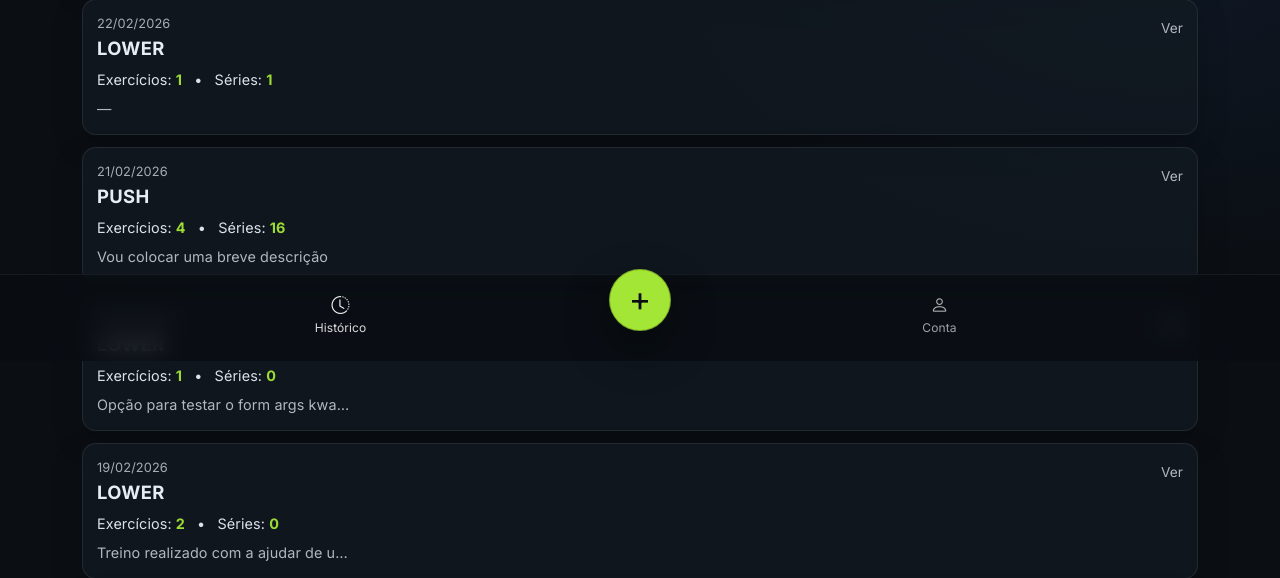
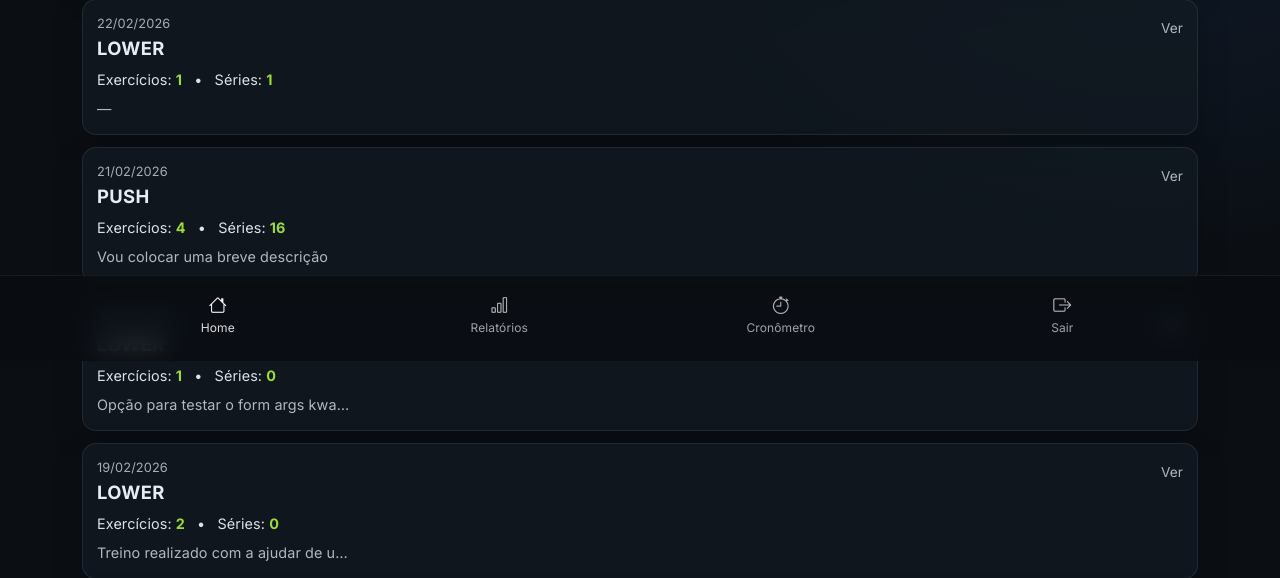
Before and after one commit to murilonegrao/mike, a Django app: page /training/ in a window 1280 px wide. Shown: the part 439-1017 px from the top of the page. Run offline with Django 5.2, Linux system fonts and the light colour scheme; a user stored in the database is signed in; data comes from the database, SQL or seed files in the repository; both versions use the stored data as it was after the commit.

Commit message:
sistema pronto, falta deploy

```diff
--- a/static/mike/css/styles.css
+++ b/static/mike/css/styles.css
@@ -570,7 +570,7 @@ html[data-theme="light"] .m-bottomnav {
 
 .bottom-nav-inner {
   display: grid;
-  grid-template-columns: 1fr auto 1fr;
+  grid-template-columns: repeat(4, 1fr);
   align-items: end;
   gap: 10px;
 }
@@ -709,3 +709,13 @@ html[data-theme="light"] .m-form p select:focus,
 html[data-theme="light"] .m-form p textarea:focus{
   border-color: rgba(59, 130, 246, .45);
 }
+
+/* Logout as POST form, visually identical to bn-item link */
+.bn-item-form { margin: 0; }
+
+.bn-item-btn {
+  width: 100%;
+  background: transparent;
+  border: 0;
+  cursor: pointer;
+}
--- a/templates/base.html
+++ b/templates/base.html
@@ -60,24 +60,40 @@
         <div class="container">
           <div class="bottom-nav-inner">
 
-            <a class="bn-item {% block nav_history_active %}{% endblock %}"
+            <!-- Home (Histórico) -->
+            <a class="bn-item {% block nav_home_active %}{% endblock %}"
               href="{% url 'training:training_session_list' %}">
-              <div class="bn-ico"><i class="bi bi-clock-history" aria-hidden="true"></i></div>
-              <div class="bn-txt">Histórico</div>
+              <div class="bn-ico"><i class="bi bi-house" aria-hidden="true"></i></div>
+              <div class="bn-txt">Home</div>
             </a>
 
-            {% block fab %}
-            <a class="bn-fab" href="{% url 'training:training_session_create' %}" aria-label="Novo treino">
-              <span class="bn-fab-plus">+</span>
-            </a>
-            {% endblock %}
-
-            <a class="bn-item {% block nav_account_active %}{% endblock %}"
-              href="{% block account_url %}#{% endblock %}">
-              <div class="bn-ico"><i class="bi bi-person" aria-hidden="true"></i></div>
-              <div class="bn-txt">Conta</div>
+            <!-- Relatórios -->
+            <a class="bn-item {% block nav_reports_active %}{% endblock %}"
+              href="{% block reports_url %}#{% endblock %}">
+              <div class="bn-ico"><i class="bi bi-bar-chart" aria-hidden="true"></i></div>
+              <div class="bn-txt">Relatórios</div>
             </a>
 
+            <!-- Relógio/Cronômetro -->
+            <a class="bn-item {% block nav_timer_active %}{% endblock %}"
+              href="{% block timer_url %}#{% endblock %}">
+              <div class="bn-ico"><i class="bi bi-stopwatch" aria-hidden="true"></i></div>
+              <div class="bn-txt">Cronômetro</div>
+            </a>
+
+            <!-- Sair -->
+            <!-- <a class="bn-item {% block nav_logout_active %}{% endblock %}"
+              href="{% url 'logout' %}">
+              <div class="bn-ico"><i class="bi bi-box-arrow-right" aria-hidden="true"></i></div>
+              <div class="bn-txt">Sair</div>
+            </a> -->
+            <form method="post" action="{% url 'logout' %}" class="bn-item-form">
+              {% csrf_token %}
+              <button type="submit" class="bn-item bn-item-btn">
+                <div class="bn-ico"><i class="bi bi-box-arrow-right" aria-hidden="true"></i></div>
+                <div class="bn-txt">Sair</div>
+              </button>
+            </form>
           </div>
         </div>
       </nav>
--- a/training/templates/training/training_session_list.html
+++ b/training/templates/training/training_session_list.html
@@ -1,7 +1,7 @@
 {% extends "base.html" %}
 {% block title %}Histórico — MIKE{% endblock %}
 {% block section %}Histórico{% endblock %}
-{% block nav_history_active %}is-active{% endblock %}
+{% block nav_home_active %}is-active{% endblock %}
 
 {% block content %}
 <div class="d-flex align-items-end justify-content-between pt-2 pb-3">
```
Also changed, not shown: db.sqlite3.
